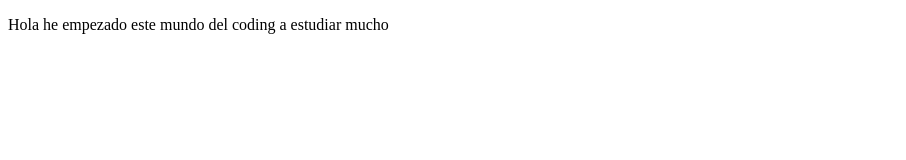
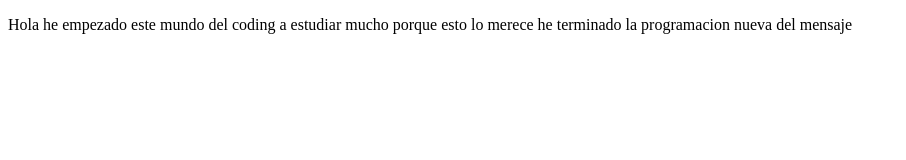
Before and after one commit to DelaCruzAlex/First-Pagina, a plain HTML site: page index.html in a window 1280 px wide. Shown: the whole page, without its empty margins (0-906 px from the left). Drawn offline with Linux system fonts and the light colour scheme.

Commit message:
He terminado el nuevo mensaje

```diff
--- a/index.html
+++ b/index.html
@@ -8,7 +8,7 @@
 </head>
 <body>
     <p>
-        Hola he empezado este mundo del coding a estudiar mucho
+        Hola he empezado este mundo del coding a estudiar mucho porque esto lo merece he terminado la programacion nueva del mensaje
     </p>
 </body>
 </html>
```
